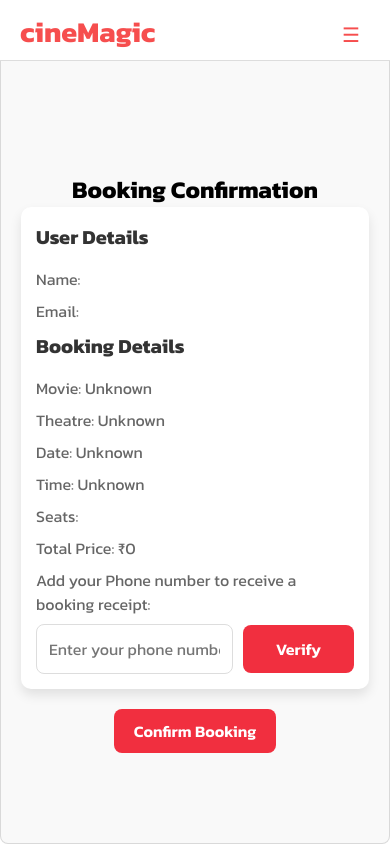
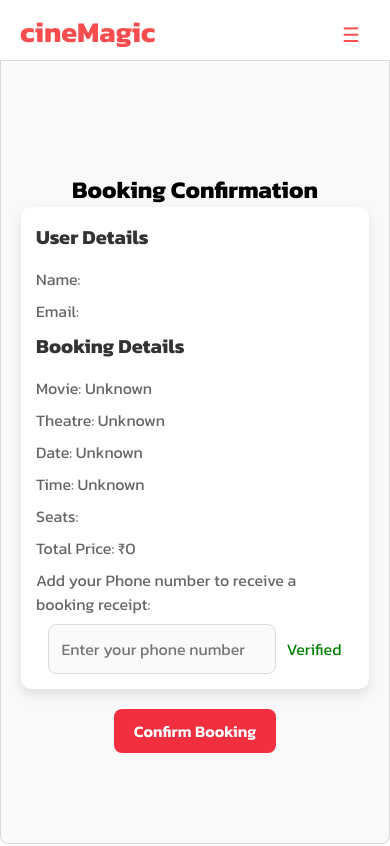
Before and after one commit to APJishnu/Techfriar_Week5_MovieTicket_Booking_app, a Next.js app in the folder client/: page /user/booking-confirmation in a window 390 px wide. Shown: the top 846 px of the page. Built offline with nearby package versions, Linux system fonts and the light colour scheme.

Commit message:
set Phone verified true

```diff
--- a/client/src/components/BookingConfirmation/BookingConfirmation.tsx
+++ b/client/src/components/BookingConfirmation/BookingConfirmation.tsx
@@ -39,7 +39,7 @@ const BookingConfirmation: React.FC<BookingConfirmationProps> = ({
   const [otpSent, setOtpSent] = useState(false);
   const [otpError, setOtpError] = useState("");
   const [loading, setLoading] = useState(false);
-  const [phoneVerified, setPhoneVerified] = useState(false); // To track phone verification status
+  const [phoneVerified, setPhoneVerified] = useState(true); // To track phone verification status
 
   const router = useRouter();
 
@@ -241,7 +241,7 @@ const BookingConfirmation: React.FC<BookingConfirmationProps> = ({
       <button
         onClick={handleRazorpayPayment}
         className={styles.confirmButton}
-       // Disable the button if the phone is not verified
+      // Disable the button if the phone is not verified
       >
         Confirm Booking
       </button>
```
